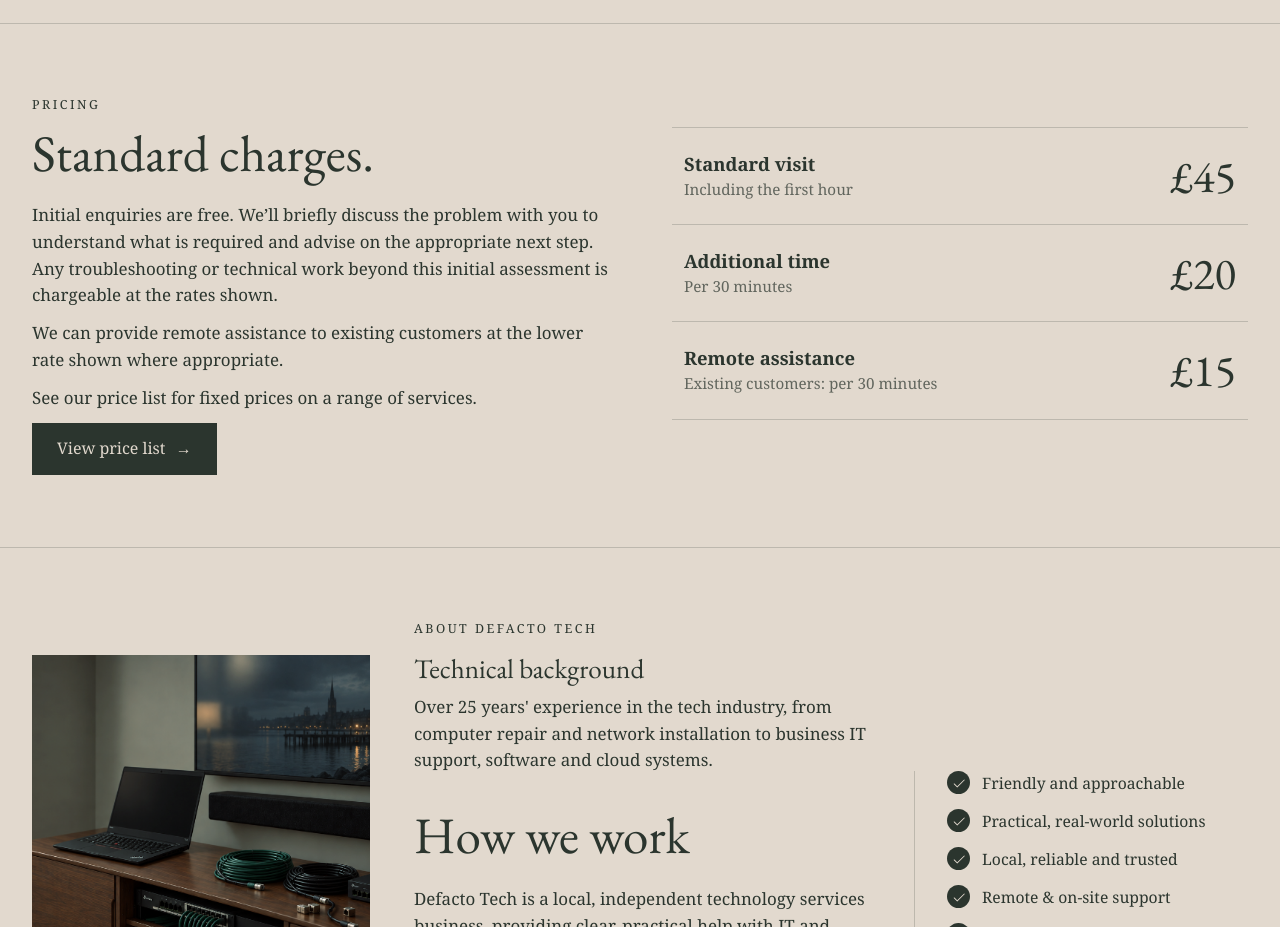
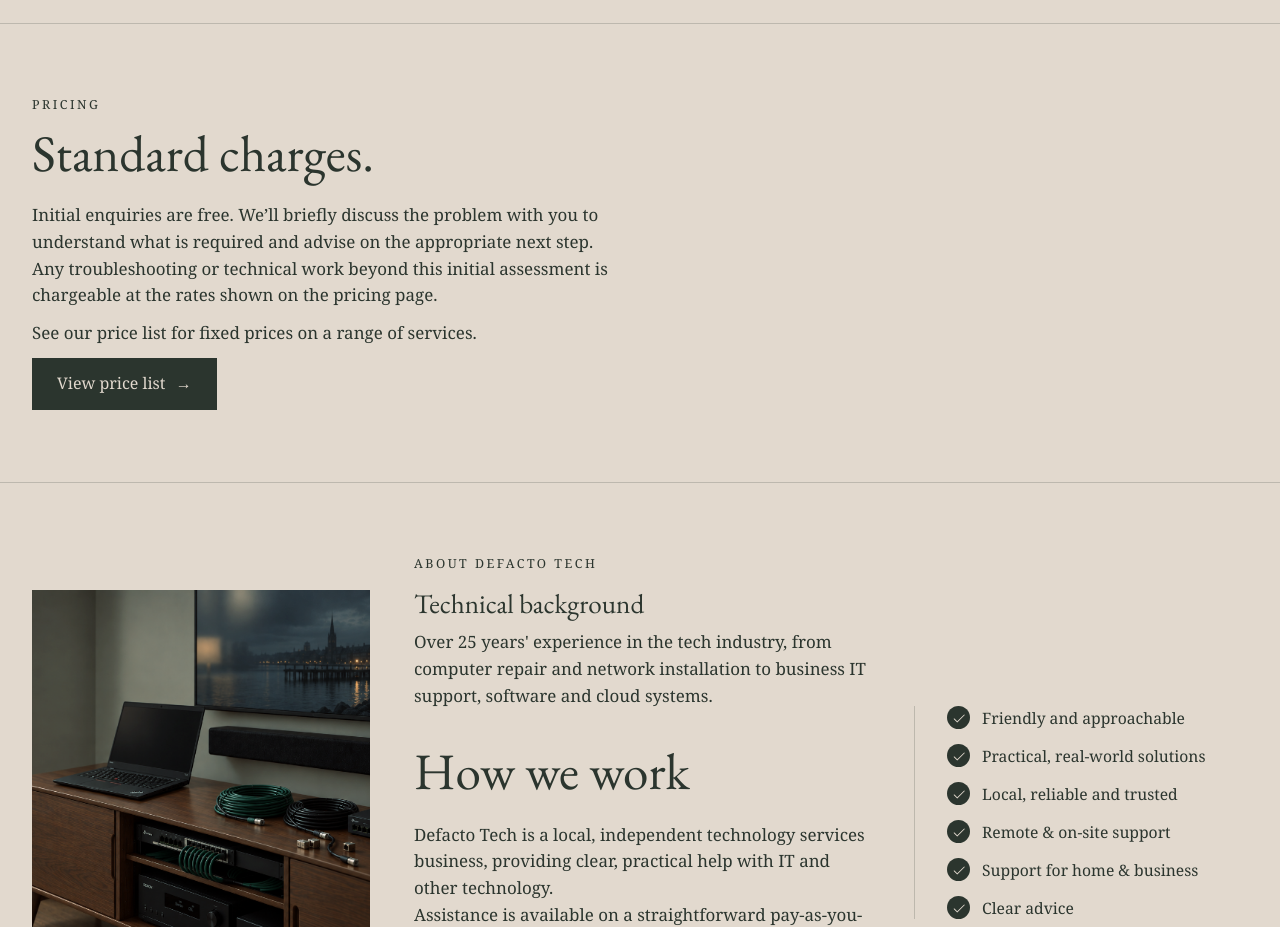
Before and after one commit to modfacto/defacto-tech.github.io, a plain HTML site: page index.html in a window 1280 px wide. Shown: the part 1300-2227 px from the top of the page. Drawn offline with Linux system fonts and the light colour scheme.

Commit message:
Remove hourly pricing table from main page

```diff
--- a/index.html
+++ b/index.html
@@ -112,37 +112,11 @@
                             and advise on the appropriate next step. Any
                             troubleshooting or technical work beyond this
                             initial assessment is chargeable at the rates
-                            shown.</p>
-                            <p>We can provide remote assistance to existing
-                            customers at the lower rate shown where
-                            appropriate.</p>
+                            shown on the pricing page.</p>
                             <p>See our price list for fixed prices on a range
                             of services.</p>
                             <p><a class="btn primary" href="price-list.html">View price list<span class="arrow" aria-hidden="true">→</span></a></p>
                         </div>
-                        <dl class="pricing-rates">
-                            <div class="pricing-rate">
-                                <dt>
-                                    <span class="pricing-rate-title">Standard visit</span>
-                                    <span class="pricing-rate-note">Including the first hour</span>
-                                </dt>
-                                <dd>£45</dd>
-                            </div>
-                            <div class="pricing-rate">
-                                <dt>
-                                    <span class="pricing-rate-title">Additional time</span>
-                                    <span class="pricing-rate-note">Per 30 minutes</span>
-                                </dt>
-                                <dd>£20</dd>
-                            </div>
-                            <div class="pricing-rate">
-                                <dt>
-                                    <span class="pricing-rate-title">Remote assistance</span>
-                                    <span class="pricing-rate-note">Existing customers: per 30 minutes</span>
-                                </dt>
-                                <dd>£15</dd>
-                            </div>
-                        </dl>
                     </div>
                 </div>
             </section>
```
